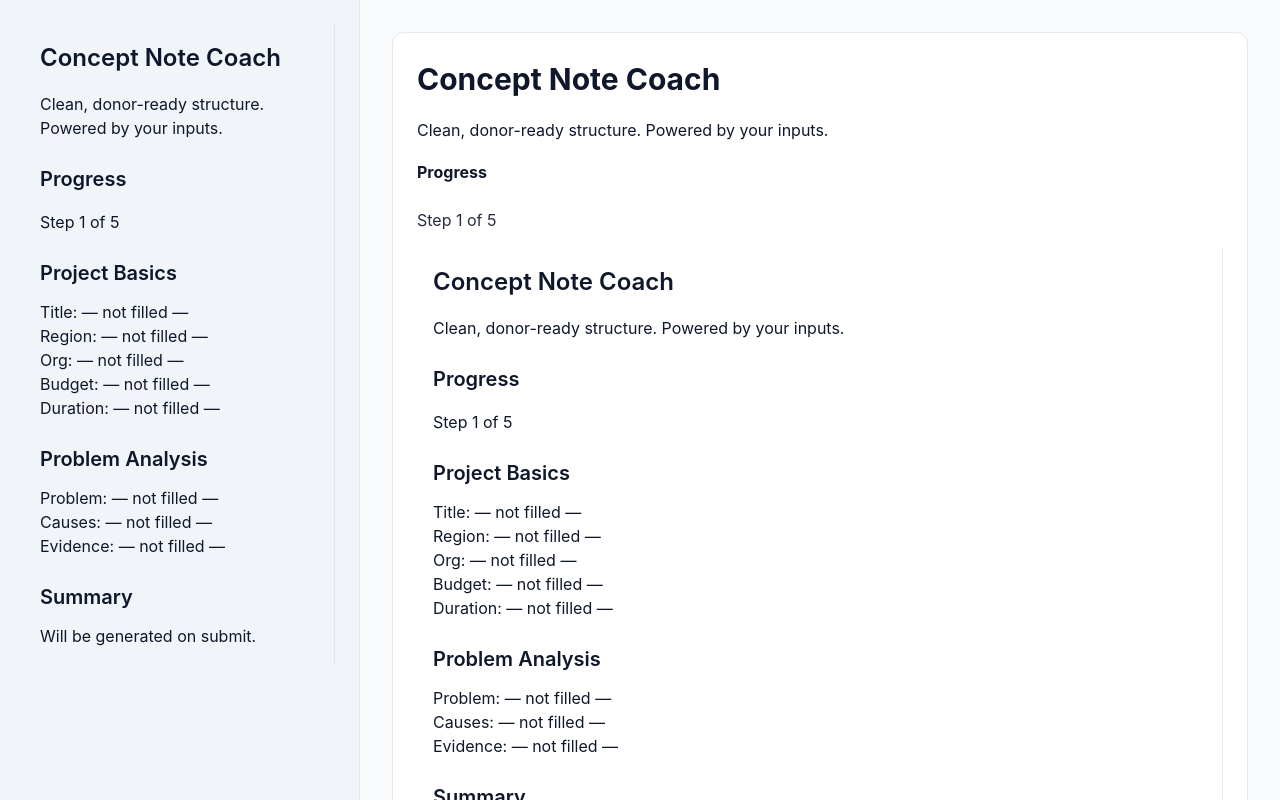
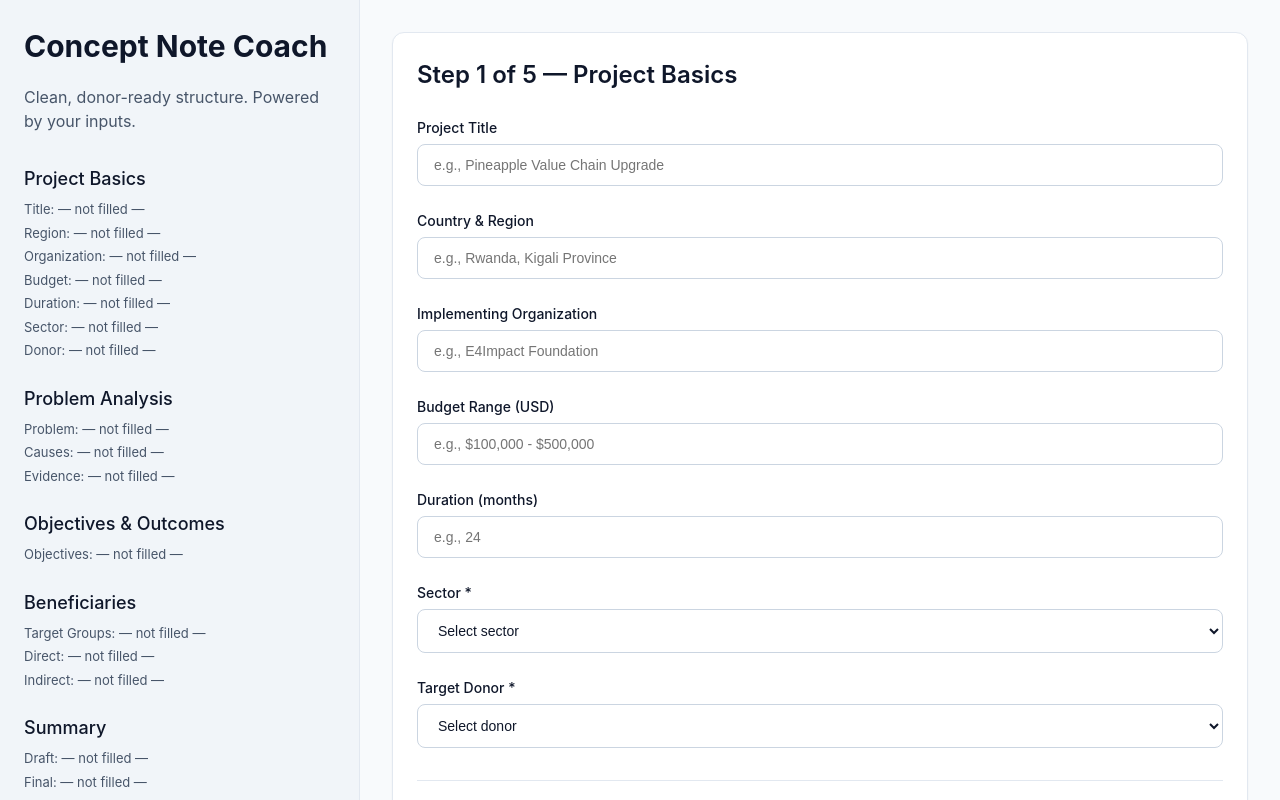
Before and after one commit to Hausa1124/concept-note-coach-5step, a React (Vite) app: page / in a window 1280 px wide. Shown: the top 800 px of the page. Built offline with nearby package versions, Linux system fonts and the light colour scheme.

Commit message:
Stage 3: Live Outline + Stage 4: Step 1 Project Basics

```diff
--- a/src/pages/Step1_Basics.tsx
+++ b/src/pages/Step1_Basics.tsx
@@ -1,80 +1,131 @@
-import { useNavigate } from "react-router-dom";
-import { useForm } from "../context/FormContext";
-import AppShell from "../ui/AppShell";
-import LiveOutline from "../ui/LiveOutline";
+import React from 'react';
+import { useNavigate } from 'react-router-dom';
+import { useForm } from '../context/FormContext';
 
 export default function Step1_Basics() {
   const nav = useNavigate();
   const { data, set } = useForm();
 
+  const canContinue = data.sector && data.donorChoice;
+
+  const handleNext = () => {
+    if (canContinue) {
+      nav('/problem');
+    }
+  };
+
   return (
-    <AppShell
-      title="Concept Note Coach"
-      subtitle="Clean, donor-ready structure. Powered by your inputs."
-      step={1}
-      total={5}
-      outline={<LiveOutline />}
-    >
-      <h2 className="section-title">Step 1 of 5 — Project Basics</h2>
+    <div className="card">
+      <h2>Step 1 of 5 — Project Basics</h2>
 
       <form onSubmit={(e) => e.preventDefault()}>
-        <label className="label">Project Title</label>
+        <div className="form-group">
+          <label>Project Title</label>
           <input
-          className="input"
-          value={data.title ?? ""}
-          onChange={(e) => set("title", e.target.value)}
+            value={data.title}
+            onChange={(e) => set('title', e.target.value)}
             placeholder="e.g., Pineapple Value Chain Upgrade"
-          style={{ margin: "6px 0 18px" }}
           />
+        </div>
 
-        <label className="label">Country & Region</label>
+        <div className="form-group">
+          <label>Country & Region</label>
           <input
-          className="input"
-          value={data.countryRegion ?? ""}
-          onChange={(e) => set("countryRegion", e.target.value)}
+            value={data.countryRegion}
+            onChange={(e) => set('countryRegion', e.target.value)}
             placeholder="e.g., Rwanda, Kigali Province"
-          style={{ margin: "6px 0 18px" }}
           />
+        </div>
 
-        <label className="label">Implementing Organization</label>
+        <div className="form-group">
+          <label>Implementing Organization</label>
           <input
-          className="input"
-          value={data.organization ?? ""}
-          onChange={(e) => set("organization", e.target.value)}
+            value={data.organization}
+            onChange={(e) => set('organization', e.target.value)}
             placeholder="e.g., E4Impact Foundation"
-          style={{ margin: "6px 0 18px" }}
           />
+        </div>
 
-        <label className="label">Budget Range (USD)</label>
+        <div className="form-group">
+          <label>Budget Range (USD)</label>
+          <input
+            value={data.budget}
+            onChange={(e) => set('budget', e.target.value)}
+            placeholder="e.g., $100,000 - $500,000"
+          />
+        </div>
+
+        <div className="form-group">
+          <label>Duration (months)</label>
+          <input
+            value={data.duration}
+            onChange={(e) => set('duration', e.target.value)}
+            placeholder="e.g., 24"
+          />
+        </div>
+
+        <div className="form-group">
+          <label>Sector *</label>
           <select
-          value={data.budget ?? ""}
-          onChange={(e) => set("budget", e.target.value)}
-          style={{ margin: "6px 0 18px" }}
+            value={data.sector}
+            onChange={(e) => set('sector', e.target.value as any)}
+            required
           >
-          <option value="">Select budget range</option>
-          <option>$0 - $50,000</option>
-          <option>$50,000 - $100,000</option>
-          <option>$100,000 - $500,000</option>
-          <option>$500,000+</option>
+            <option value="">Select sector</option>
+            <option value="Health">Health</option>
+            <option value="Education">Education</option>
+            <option value="WASH">WASH</option>
+            <option value="Agriculture">Agriculture</option>
+            <option value="Economic Development">Economic Development</option>
+            <option value="Other">Other</option>
           </select>
+          {data.sector === 'Other' && (
+            <input
+              value={data.sectorOther || ''}
+              onChange={(e) => set('sectorOther', e.target.value)}
+              placeholder="Specify other sector"
+              style={{ marginTop: '8px' }}
+            />
+          )}
+        </div>
 
-        <label className="label">Duration (months)</label>
+        <div className="form-group">
+          <label>Target Donor *</label>
+          <select
+            value={data.donorChoice}
+            onChange={(e) => set('donorChoice', e.target.value as any)}
+            required
+          >
+            <option value="">Select donor</option>
+            <option value="EU">EU</option>
+            <option value="USAID">USAID</option>
+            <option value="FAO">FAO</option>
+            <option value="WHO">WHO</option>
+            <option value="World Bank">World Bank</option>
+            <option value="Other">Other</option>
+          </select>
+          {data.donorChoice === 'Other' && (
             <input
-          className="input"
-          value={data.duration ?? ""}
-          onChange={(e) => set("duration", e.target.value)}
-          placeholder="e.g., 24"
-          style={{ margin: "6px 0 24px" }}
+              value={data.donorOther || ''}
+              onChange={(e) => set('donorOther', e.target.value)}
+              placeholder="Specify other donor"
+              style={{ marginTop: '8px' }}
             />
+          )}
+        </div>
 
-        <div style={{position:'sticky', bottom:-28, background:'linear-gradient(180deg, transparent 0%, rgba(2,6,23,.85) 40%)', paddingTop:16, marginTop:24}}>
-          <div style={{display:'flex', justifyContent:'flex-end', gap:12}}>
-            <button type="button" className="btn btn-primary" onClick={() => nav("/problem")}>
+        <div className="nav-buttons">
+          <div></div>
+          <button
+            type="button"
+            className={`btn ${canContinue ? 'btn-primary' : 'btn-secondary'}`}
+            onClick={handleNext}
+            disabled={!canContinue}
+          >
             Next: Problem Analysis →
           </button>
         </div>
+      </form>
     </div>
-      </form>
-    </AppShell>
   );
 }
--- a/src/ui/LiveOutline.tsx
+++ b/src/ui/LiveOutline.tsx
@@ -1,33 +1,55 @@
-import React from "react";
-import { useForm } from "../context/FormContext";
+import React from 'react';
+import { useForm } from '../context/FormContext';
 
 const F = (v?: string) => (v && v.trim() ? v : "— not filled —");
 
-export default function LivePreview() {
+export default function LiveOutline() {
   const { data } = useForm();
 
   return (
-    <aside style={{ padding: "16px", borderRight: "1px solid #e5e7eb" }}>
-      <h2 style={{ margin: 0 }}>Concept Note Coach</h2>
-      <p>Clean, donor-ready structure. Powered by your inputs.</p>
+    <div>
+      <h1>Concept Note Coach</h1>
+      <p style={{ color: 'var(--text-secondary)', marginBottom: '32px' }}>
+        Clean, donor-ready structure. Powered by your inputs.
+      </p>
 
-      <h3 style={{ marginTop: 24 }}>Progress</h3>
-      <p>Step 1 of 5</p>
+      <div className="outline-section">
+        <h4>Project Basics</h4>
+        <div className="outline-item">Title: {F(data.title)}</div>
+        <div className="outline-item">Region: {F(data.countryRegion)}</div>
+        <div className="outline-item">Organization: {F(data.organization)}</div>
+        <div className="outline-item">Budget: {F(data.budget)}</div>
+        <div className="outline-item">Duration: {F(data.duration)}</div>
+        <div className="outline-item">Sector: {F(data.sector === 'Other' ? data.sectorOther : data.sector)}</div>
+        <div className="outline-item">Donor: {F(data.donorChoice === 'Other' ? data.donorOther : data.donorChoice)}</div>
+      </div>
 
-      <h3>Project Basics</h3>
-      <div>Title: {F(data.title)}</div>
-      <div>Region: {F(data.countryRegion)}</div>
-      <div>Org: {F(data.organization)}</div>
-      <div>Budget: {F(data.budget)}</div>
-      <div>Duration: {F(data.duration)}</div>
+      <div className="outline-section">
+        <h4>Problem Analysis</h4>
+        <div className="outline-item">Problem: {F(data.problem)}</div>
+        <div className="outline-item">Causes: {F(data.causes)}</div>
+        <div className="outline-item">Evidence: {F(data.evidence)}</div>
+      </div>
 
-      <h3 style={{ marginTop: 24 }}>Problem Analysis</h3>
-      <div>Problem: {F(data.problem)}</div>
-      <div>Causes: {F(data.causes)}</div>
-      <div>Evidence: {F(data.evidence)}</div>
+      <div className="outline-section">
+        <h4>Objectives & Outcomes</h4>
+        <div className="outline-item">
+          Objectives: {data.objectives.length > 0 ? `${data.objectives.length} defined` : "— not filled —"}
+        </div>
+      </div>
 
-      <h3 style={{ marginTop: 24 }}>Summary</h3>
-      <div>Will be generated on submit.</div>
-    </aside>
+      <div className="outline-section">
+        <h4>Beneficiaries</h4>
+        <div className="outline-item">Target Groups: {F(data.beneficiaries.targetGroups)}</div>
+        <div className="outline-item">Direct: {F(data.beneficiaries.direct)}</div>
+        <div className="outline-item">Indirect: {F(data.beneficiaries.indirect)}</div>
+      </div>
+
+      <div className="outline-section">
+        <h4>Summary</h4>
+        <div className="outline-item">Draft: {F(data.summaryDraft)}</div>
+        <div className="outline-item">Final: {F(data.finalAnalysis)}</div>
+      </div>
+    </div>
   );
 }
```
Lines whose indentation alone changed are shown as unchanged.
